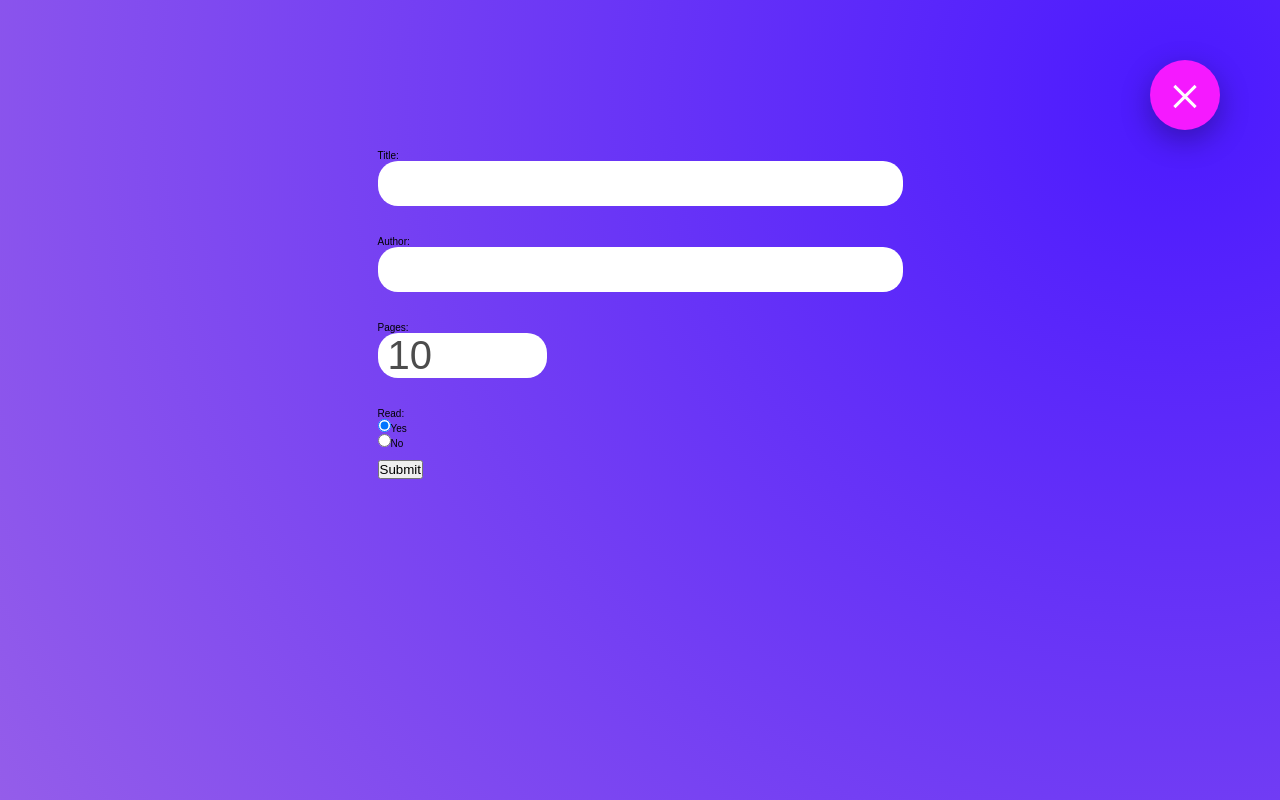
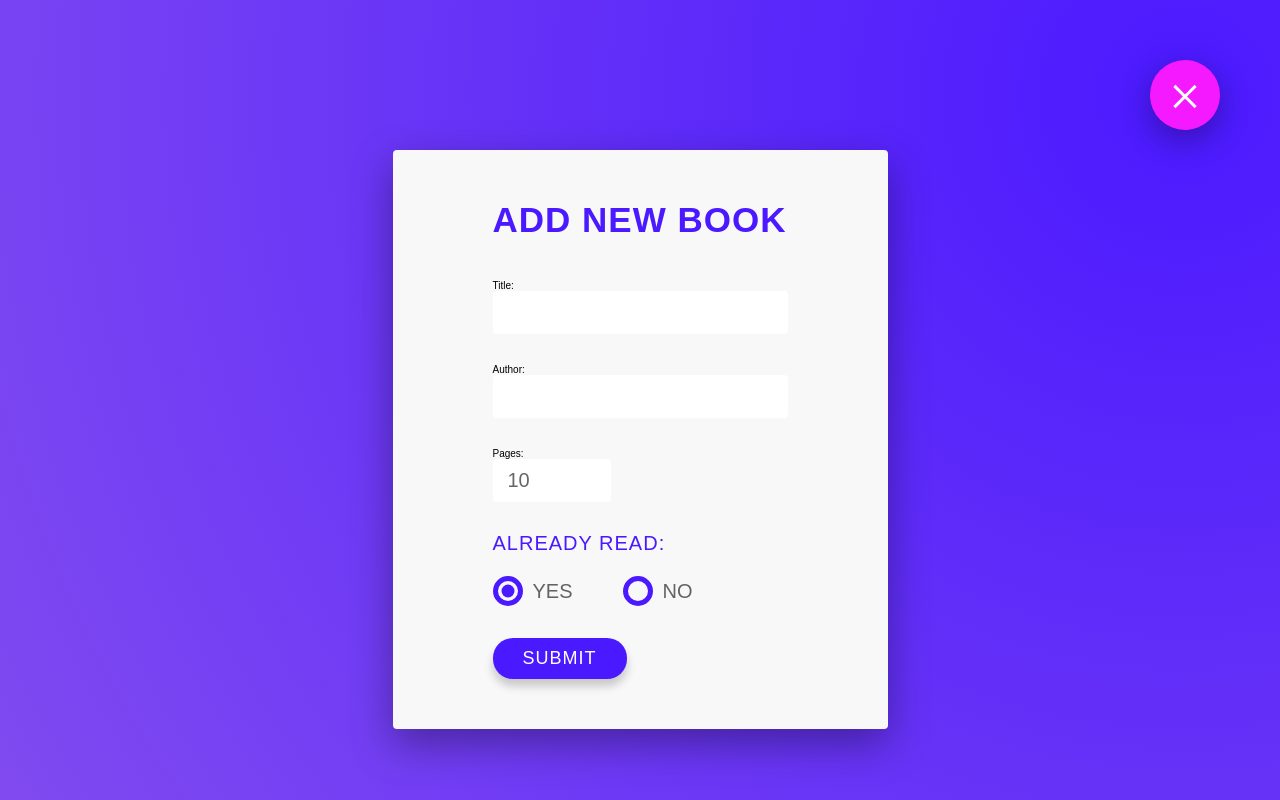
Before and after one commit to Javier-Machin/react-simple-library, a React (Create React App) app: page / in a window 1280 px wide. Both pictures are taken after a click on the label 1185 px from the left and 95 px from the top of the page. Built offline with nearby package versions, Linux system fonts and the light colour scheme.

Commit message:
style new book form, add custom radial buttons

```diff
--- a/src/App.css
+++ b/src/App.css
@@ -93,25 +93,69 @@ button {
   display: inline-block;
   border-radius: 4px;
   text-align: left;
+  background-color: rgb(248,248,248);
+  padding: 5rem 10rem;
+  box-shadow: 0 1.5rem 4rem rgba(0,0,0,0.35);
+}
+
+.newbook__form-header {
+  color: rgb(75,25,255);
+  text-transform: uppercase;
+  font-size: 3.5rem;
+  margin-bottom: 4rem;
+  letter-spacing: .1rem;
 }
 
 .newbook__form-input {
   border: none;
-  color: rgba(0,0,0,.7);
-  border-radius: 20px;
-  font-size: 4rem;
+  color: rgba(0,0,0,.6);
+  border-radius: 4px;
+  font-size: 2rem;
+  padding: 1rem 1.5rem;
   margin-bottom: 3rem;
-  padding-left: 10px;
 }
 
 .newbook__form-input:focus {
   outline: none;
 }
 
+.newbook__form-btn {
+  font-size: 1.8rem;
+  text-decoration: none;
+  border: none;
+  background-color:rgb(75,25,255);;
+  color: white;
+  border-radius: 20px;
+  padding: 1rem 3rem;
+  text-transform: uppercase;
+  letter-spacing: .1rem;
+  cursor: pointer;
+  display: block;
+  margin-top: 3.5rem;
+  box-shadow: 0 .7rem 1rem rgba(0,0,0,.2);
+  transition: all .2s;
+}
+
+.newbook__form-btn:hover {
+  transform: translateY(-3px);
+  box-shadow: 0 1.3rem 3rem rgba(0,0,0,.2);
+}
+.newbook__form-btn::after {
+  transform: scaleX(1.4) scaleY(1.6);
+  opacity: 0;
+}
+
+.newbook__form-btn:active,
+.newbook__form-btn:focus {
+  outline: none;
+  transform: translateY(-1px);
+  box-shadow: 0 .5rem 1rem rgba(0,0,0,.2);
+}
+
 /*FUNCTIONALITY*/
 
 .newbook__checkbox:checked ~ .newbook__background {
-  transform: scale(80);
+  transform: scale(110);
 }
 
 .newbook__checkbox:checked ~ .newbook__form-container {
@@ -157,3 +201,64 @@ button {
 .newbook__checkbox:checked + .newbook__button .newbook__icon {
   transform: rotate(45deg);
 }
+
+.newbook__form-radio-header {
+  font-size: 2rem;
+  color: rgb(75,25,255);
+  text-transform: uppercase;
+  letter-spacing: .1rem;
+}
+
+/* input */
+.newbook__form-radio {
+  display: none;
+}
+
+.newbook__form-radio-label--yes,
+.newbook__form-radio-label--no {
+  position: relative;
+  display: inline-block;
+  font-size: 2rem;
+  text-transform: uppercase;
+  color: rgba(0,0,0,.6);
+  padding-left: 4rem;
+  cursor: pointer;
+  margin-top: 2.5rem;
+  margin-right: 5rem;
+}
+
+.newbook__form-radio-btn--yes,
+.newbook__form-radio-btn--no {
+  height: 3rem;
+  width: 3rem;
+  border: 5px solid rgb(75,25,255);
+  border-radius: 50%;
+  display: inline-block;
+  position: absolute;
+  left: 0;
+  top: -.4rem;
+}
+
+.newbook__form-radio-btn--yes::after,
+.newbook__form-radio-btn--no::after {
+  content: "";
+  display: block;
+  height: 1.3rem;
+  width: 1.3rem;
+  border-radius: 50%;
+  position: absolute;
+  top: 50%;
+  left: 50%;
+  transform: translate(-50%, -50%);
+  background-color: rgb(75,25,255);
+  opacity: 0;
+  transition: opacity .2s;
+}
+
+.newbook__form-radio#readYes:checked ~ .newbook__form-radio-label--yes .newbook__form-radio-btn--yes::after {
+  opacity: 1;
+}
+
+.newbook__form-radio#readNo:checked ~ .newbook__form-radio-label--no .newbook__form-radio-btn--no::after {
+  opacity: 1;
+}
--- a/src/components/BookForm.js
+++ b/src/components/BookForm.js
@@ -24,6 +24,11 @@ class BookForm extends Component {
       <form className="newbook__form" onSubmit={
         this.props.handleBookCreate(title, author, pages, read)
       }>
+        <div>
+          <h2 className="newbook__form-header">
+            Add new book
+          </h2>
+        </div>
         <label>Title:</label><br />
         <input type="text"
                name="title"
@@ -31,7 +36,7 @@ class BookForm extends Component {
                id="form-title"
                value={this.state.name}
                onChange={this.handleChange}
-               maxLength="15" /><br />
+               maxLength="25" /><br />
 
         <label>Author:</label><br />
         <input type="text"
@@ -52,25 +57,33 @@ class BookForm extends Component {
                min="10"
                max="9999" /><br />
 
-        <label>Read:</label><br />
+        <label className="newbook__form-radio-header">already read:</label><br />
 
         <input type="radio"
                id="readYes"
                value="yes"
+               className="newbook__form-radio"
                checked={this.state.read === 'yes'}
                onChange={this.handleChange}
                name="read" />
-        <label htmlFor="readYes">Yes</label><br />
+        <label className="newbook__form-radio-label--yes" htmlFor="readYes">
+          <span className="newbook__form-radio-btn--yes"></span>
+          Yes
+        </label>
 
         <input type="radio"
                id="readNo"
                value="no"
+               className="newbook__form-radio"
                checked={this.state.read === 'no'}
                onChange={this.handleChange}
                name="read" />
-        <label htmlFor="readNo">No</label><br /><br />
+        <label className="newbook__form-radio-label--no" htmlFor="readNo">
+        <span className="newbook__form-radio-btn--no"></span>
+          No
+        </label>
 
-        <input type="submit" value="Submit" />
+        <input type="submit" value="Submit" className="newbook__form-btn" />
       </form>
     );
   }
--- a/src/components/BookNewModal.js
+++ b/src/components/BookNewModal.js
@@ -6,9 +6,9 @@ class BookNewModal extends Component {
   render() {
     return (
       <div className="newbook">
-        <input type="checkbox" className="newbook__checkbox" id="navi-toggle" />
+        <input type="checkbox" className="newbook__checkbox" id="modal-toggle" />
 
-        <label htmlFor="navi-toggle" className="newbook__button">
+        <label htmlFor="modal-toggle" className="newbook__button">
           <span className="newbook__icon">&nbsp;</span>
         </label>
 
```
